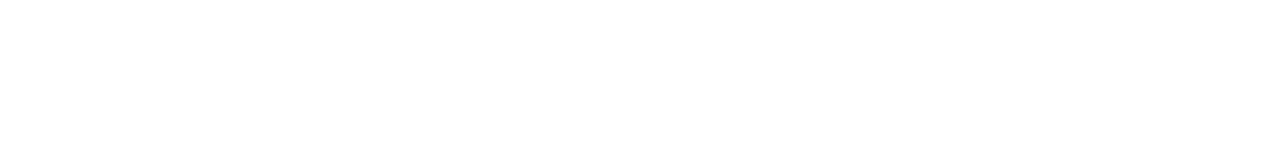
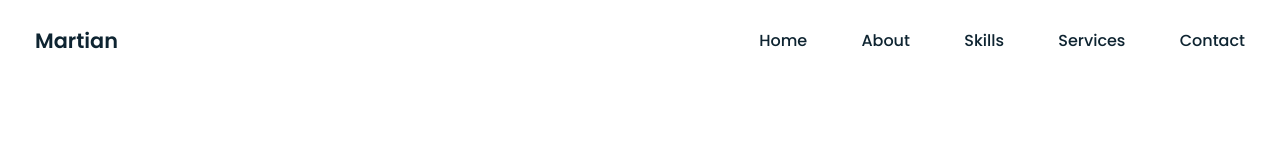
Before and after one commit to chua-dev/website1, a plain HTML site: page index.html in a window 1280 px wide. Drawn offline with Linux system fonts and the light colour scheme.

Commit message:
complete header nav

```diff
--- a/css/style.css
+++ b/css/style.css
@@ -2,18 +2,63 @@
 
 :root{
   /*=======Main theme colors=======*/
+  --first-color: #0e2431;
+  --second-color: #6a59d1;
+  --third-color: #777;
 
   /*=======Hover colors=======*/
+  --hover-color: #614fd0;
 
   /*=======Background colors=======*/
+  --body-bg-color: #fefefe;
+  --card-bg-color: #fff;
+  --modal-bg-color: #fff;
+  --bg-transparent-color: rgba(0, 0, 0, 0.1);
+  --transparent-color-01: rgba(0, 0, 0, 0.1);
+  --transparent-color-02: rgba(106, 89, 209, 0.1);
+  --line-color: #d7d7d7;
 
   /*=======Color Filter=======*/
+  --color-filter: invert(1);
 
   /*=======Box shadow=======*/
+  --box-shadow: 0px 0px 20px rgb(0 0 0 / 10%);
 
   /*=======Font size=======*/
+  --small-font-size: 0.9em;
+  --normal-font-size: 1em;
+
 
   /*=======Scroll bar colors=======*/
+  --scroll-bar-color: #c5cadf;
+  --scroll-thumb-color: #70768a;
+  --scroll-thumb-hover-color: #454f6b;
+}
+
+*{
+  margin: 0;
+  padding: 0;
+  box-sizing: border-box;
+  font-family: 'Poppins', sans-serif;
+}
+
+html{
+  scroll-behavior: smooth;
+}
+
+body{
+  color: var(--first-color);
+  background: var(var(--body-bg-color));
+  margin: 2rem 0 0 0;
+  transition: .5s ease;
+}
+
+a{
+  text-decoration: none;
+}
+
+li{
+  list-style: none;
 }
 
 /*=======Scroll to top button=======*/
@@ -23,6 +68,48 @@
 /*=======Scroll bar=======*/
 
 /*=======Header=======*/
+header{
+  z-index: 99999;
+  width: 100%;
+  position: fixed;
+  top: 0;
+  left: 0;
+  backdrop-filter: blur(20px);
+  transition: 0.6s ease;
+}
+
+.nav-bar{
+  position: relative;
+  height: calc(4rem + 1rem);
+  max-width: 1250px;
+  display: flex;
+  justify-content: space-between;
+  align-items: center;
+  margin-left: auto;
+  margin-right: auto;
+  padding: 0 20px;
+  transition: 0.6s ease;
+}
+
+.nav-bar .logo{
+  color: var(--first-color);
+  font-size: 1.3em;
+  font-weight: 600;
+}
+
+.nav-items a{
+  color: var(--first-color);
+  font-size: var(--normal-font-size);
+  font-weight: 500;
+}
+
+.nav-items a{
+  margin-left: 50px;
+}
+
+.nav-items a:hover{
+  color: var(--second-color);
+}
 
 /*=======Home section=======*/
 
--- a/index.html
+++ b/index.html
@@ -13,6 +13,20 @@
     <!--=======Light/Dark theme button=======-->
 
     <!--=======Header=======-->
+    <header>
+      <div class="nav-bar">
+        <a href="#" class="logo">Martian</a>
+        <div class="navigation">
+          <div class="nav-items">
+            <a href="">Home</a>
+            <a href="">About</a>
+            <a href="">Skills</a>
+            <a href="">Services</a>
+            <a href="">Contact</a>
+          </div>
+        </div>
+      </div>
+    </header>
 
     <!--=======Home section=======-->
 
```
